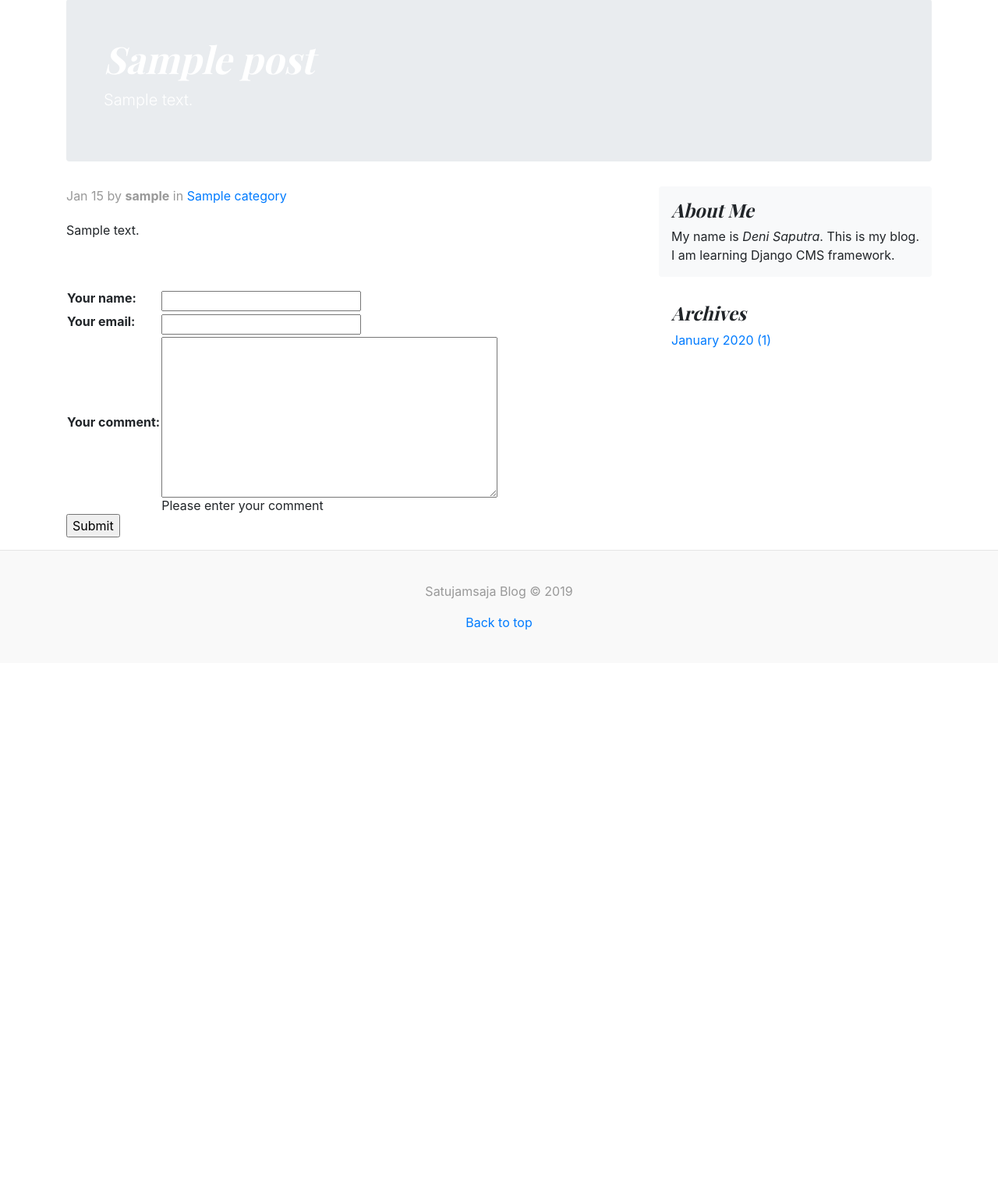
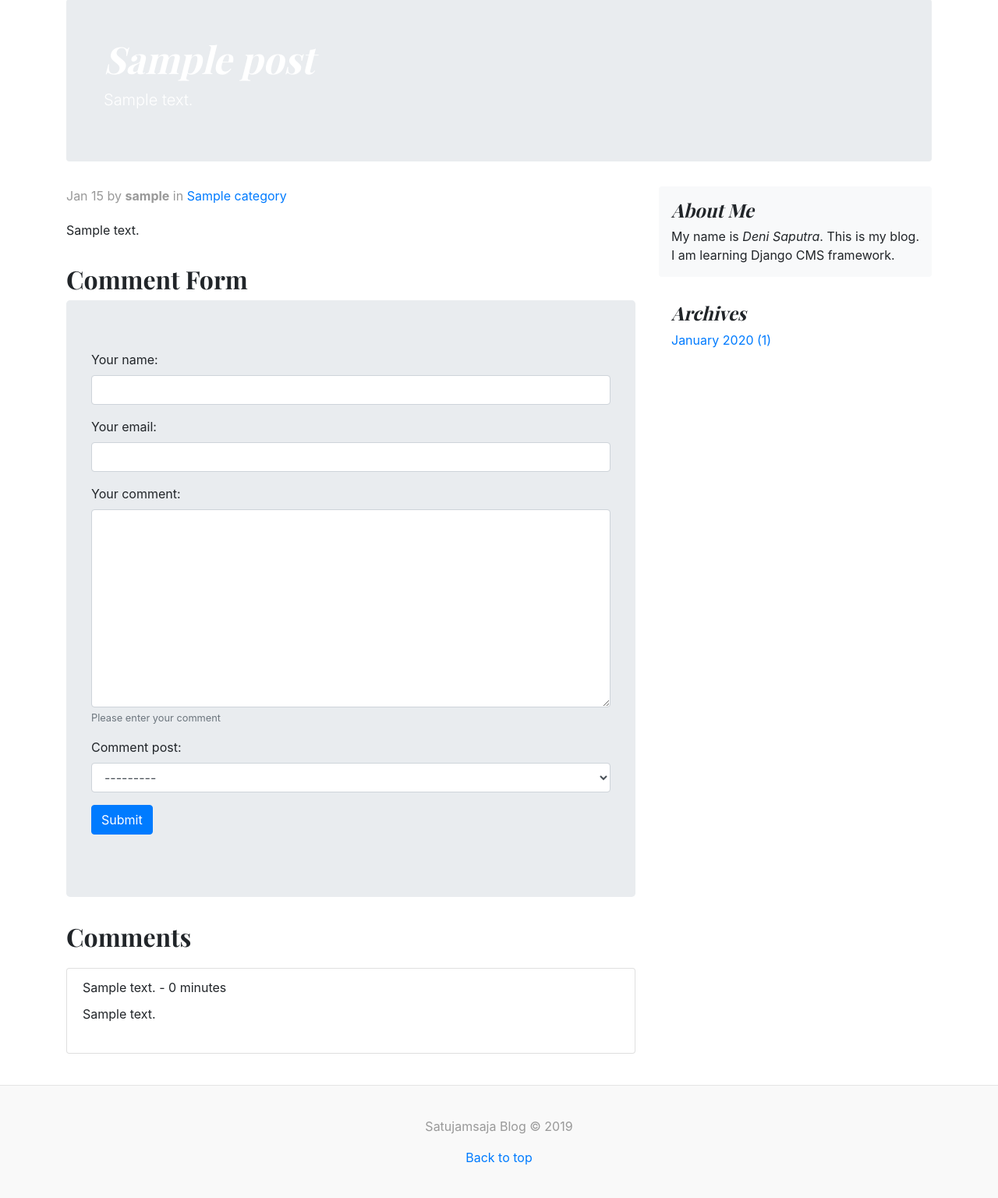
Before and after one commit to satujamsaja/django-blog, a Django app: page /blog/1 in a window 1280 px wide. Shown: the part 122-1658 px from the top of the page at 78% size. Before the commit the page ends 930 px from the top, so only its background shows below. Run offline with Django 3.2, Linux system fonts and the light colour scheme; tables that the repository leaves empty hold one stand-in row (values such as "Sample post"); some libraries are stand-ins or nearby versions.

Commit message:
Update comment listing and form

```diff
--- a/blog/forms.py
+++ b/blog/forms.py
@@ -1,6 +1,17 @@
-from django import forms
+from django.forms import ModelForm, CharField, EmailField, Textarea
+from blog.models import Comment
 
-class CommentForm(forms.Form):
-    comment_name = forms.CharField(label='Your name', max_length=150)
-    comment_email = forms.EmailField(label='Your email', max_length=150)
-    comment_body = forms.CharField(label='Your comment', widget=forms.Textarea, help_text='Please enter your comment')
+
+class CommentForm(ModelForm):
+    comment_name = CharField(label='Your name', max_length=150)
+    comment_email = EmailField(label='Your email', max_length=150)
+    comment_body = CharField(label='Your comment', widget=Textarea, help_text='Please enter your comment')
+
+    class Meta:
+        model = Comment
+        fields = [
+            'comment_name',
+            'comment_email',
+            'comment_body',
+            'comment_post',
+        ]
--- a/blog/models.py
+++ b/blog/models.py
@@ -88,6 +88,7 @@
 
     def __str__(self):
         return self.post_title
+
 
 class Comment(models.Model):
     COMMENT_STATUS_CHOICE = (
--- a/blog/templates/post/post_detail.html
+++ b/blog/templates/post/post_detail.html
@@ -26,7 +26,7 @@
 
 {% block content %}
 {% load martortags %}
-<div class="blog-post">
+<div class="blog-detail">
     <p class="blog-post-meta">{{ post.post_date | date:"M j" }} by <strong>{{ post.post_author }}</strong> in
     {% for category in post.post_category.all %}
         <a href="{% url 'category-index' category.id %}">{{ category.category_name }}</a>
@@ -34,15 +34,68 @@
     </p>
     <div class="blog-entry text-justify">{{ post.post_body | safe_markdown }}</div>
 </div>
-<div class="form-group">
-    <form method="post">
-    {% csrf_token %}
-        <table border="0">
-    {{ comment_form }}
-        </table>
-    <input type="submit" value="Submit">
-</form>
+<div class="contact-form">
+    <h2>Comment Form</h2>
+    <div class="jumbotron">
+    {% load widget_tweaks %}
+    <form method="post" novalidate>
+        {% csrf_token %}
+
+        {% for hidden_field in comment_form.hidden_fields %}
+            {{ hidden_field }}
+        {% endfor %}
+
+        {% if comment_form.non_field_errors %}
+        <div class="alert alert-danger" role="alert">
+          {% for error in comment_form.non_field_errors %}
+            {{ error }}
+          {% endfor %}
+        </div>
+
+        {% endif %}
+        {% for field in comment_form.visible_fields %}
+        <div class="form-group">
+          {{ field.label_tag }}
+
+          {% if comment_form.is_bound %}
+            {% if field.errors %}
+              {% render_field field class="form-control is-invalid" %}
+              {% for error in field.errors %}
+                <div class="invalid-feedback">
+                  {{ error }}
+                </div>
+              {% endfor %}
+            {% else %}
+              {% render_field field class="form-control is-valid" %}
+            {% endif %}
+          {% else %}
+            {% render_field field class="form-control" %}
+          {% endif %}
+
+          {% if field.help_text %}
+            <small class="form-text text-muted">{{ field.help_text }}</small>
+          {% endif %}
+        </div>
+      {% endfor %}
+        <button type="submit" class="btn btn-primary">Submit</button>
+    </form>
+    </div>
 </div>
+{% if all_comments %}
+<div class="comments">
+<h2>Comments</h2>
+    <div class="comment-wrapper">
+        <ul class="list-group">
+            {% for comment in all_comments %}
+            <li class="list-group-item ">
+                <div class="comment-head">{{ comment.comment_name }} - {{ comment.comment_date | timesince }}</div>
+                <div class="comment-body">{{ comment.comment_body | linebreaks }}</div>
+            </li>
+            {% endfor %}
+        </ul>
+    </div>
+</div>
+    {% endif %}
 
 {% endblock %}
 
--- a/blog/views.py
+++ b/blog/views.py
@@ -3,7 +3,7 @@
 import uuid
 
 from django.conf import settings
-from django.http import HttpResponse
+from django.http import HttpResponse, HttpResponseRedirect
 from django.utils.translation import ugettext_lazy as _
 from django.contrib.auth.decorators import login_required
 from django.core.files.storage import default_storage
@@ -13,10 +13,11 @@
 from martor.utils import LazyEncoder
 from django.views.generic.list import ListView
 from django.views.generic.detail import DetailView
-from blog.models import Post, Category, Menu, Page
+from blog.models import Post, Category, Menu, Page, Comment
 from django.utils.dates import MONTHS
 
 from blog.forms import CommentForm
+import datetime
 
 
 # Martor image upload view.
@@ -185,11 +186,37 @@
         context['all_posts'] = all_posts
 
         """
+        Comment List
+        """
+        try:
+            all_comments = Comment.objects.filter(
+                comment_post__exact=self.kwargs['pk'],
+                comment_status__exact='1',
+            )
+        except Comment.DoesNotExist:
+            all_comments = None
+        context['all_comments'] = all_comments
+
+        """
         Comment Form
         """
+
         context['comment_form'] = CommentForm()
 
         return context
+
+    def post(self, request, *args, **kwargs):
+        comment_form = CommentForm(request.POST)
+        if comment_form.is_valid():
+            comment = comment_form.save(commit=False)
+            comment.comment_status = 0
+            comment.comment_date = datetime.date.today()
+            comment.save()
+            return HttpResponseRedirect(request.get_full_path())
+        else:
+            context = self.get_context_data(**kwargs)
+            context.update({'comment_form': comment_form})
+            return self.render_to_response(context)
 
 
 class PostMonthlyArchiveView(ListView):
--- a/cms/settings.py
+++ b/cms/settings.py
@@ -43,6 +43,7 @@
     'debug_toolbar',
     'clear_cache',
     'versatileimagefield',
+    'widget_tweaks'
 ]
 
 MIDDLEWARE = [
--- a/cms/static/blog/css/app.css
+++ b/cms/static/blog/css/app.css
@@ -108,6 +108,9 @@
 .blog-post {
   margin-bottom: 4rem;
 }
+.blog-detail {
+  margin-bottom: 2rem;
+}
 .blog-post-title {
   margin-bottom: .25rem;
   font-size: 2.5rem;
@@ -138,3 +141,32 @@
   font-family: monospace !important;
   font-size: 1.1rem !important;
 }
+
+/*
+ * Background image cover
+ */
+
+.bg-cover {
+  background-size: cover;
+  background-position: center center;
+  position: relative;
+}
+
+/*
+ * Jumbotron bg image link
+ */
+.jumbotron h1 a {
+  color:#ffffff;
+}
+
+/*
+ * Comment section
+ */
+.comment-wrapper {
+    margin-bottom:40px;
+    margin-top:20px;
+}
+
+.comment-body {
+    padding:10px 0px;
+}
--- /dev/null
+++ b/cms/static/versatileimagefield/css/versatileimagefield-bootstrap3.css
@@ -0,0 +1,4 @@
+div.versatileimagefield div.form-group label {
+    display:block;
+    font-weight:normal;
+}
```
Also changed, not shown: blog/static/blog/css/app.css (+15 -0 lines), cms/static/versatileimagefield/css/versatileimagefield-djangoadmin.css (added, +32 -0 lines), cms/static/versatileimagefield/css/versatileimagefield.css (added, +16 -0 lines), cms/static/versatileimagefield/js/versatileimagefield.js (added, +38 -0 lines).
